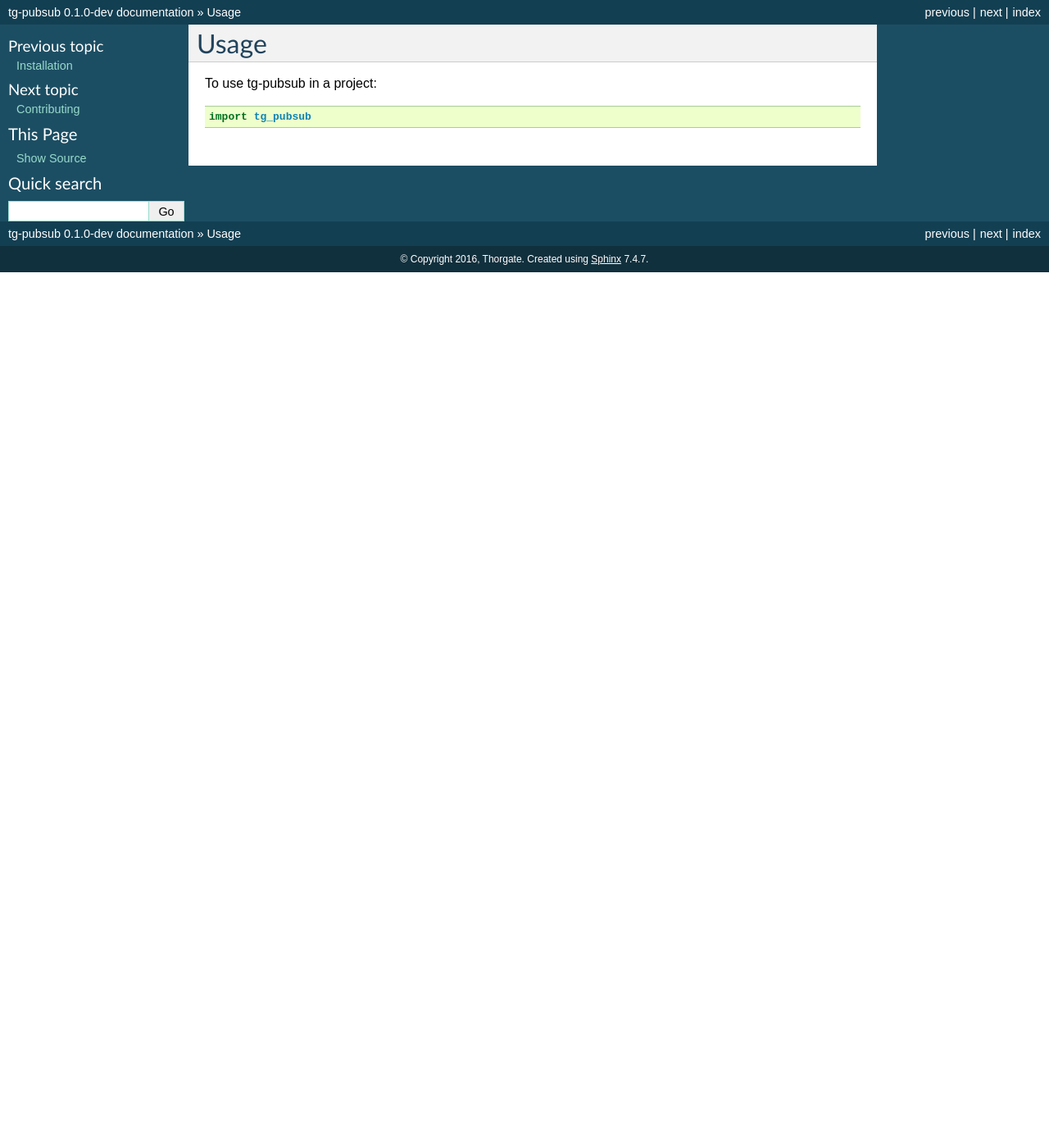
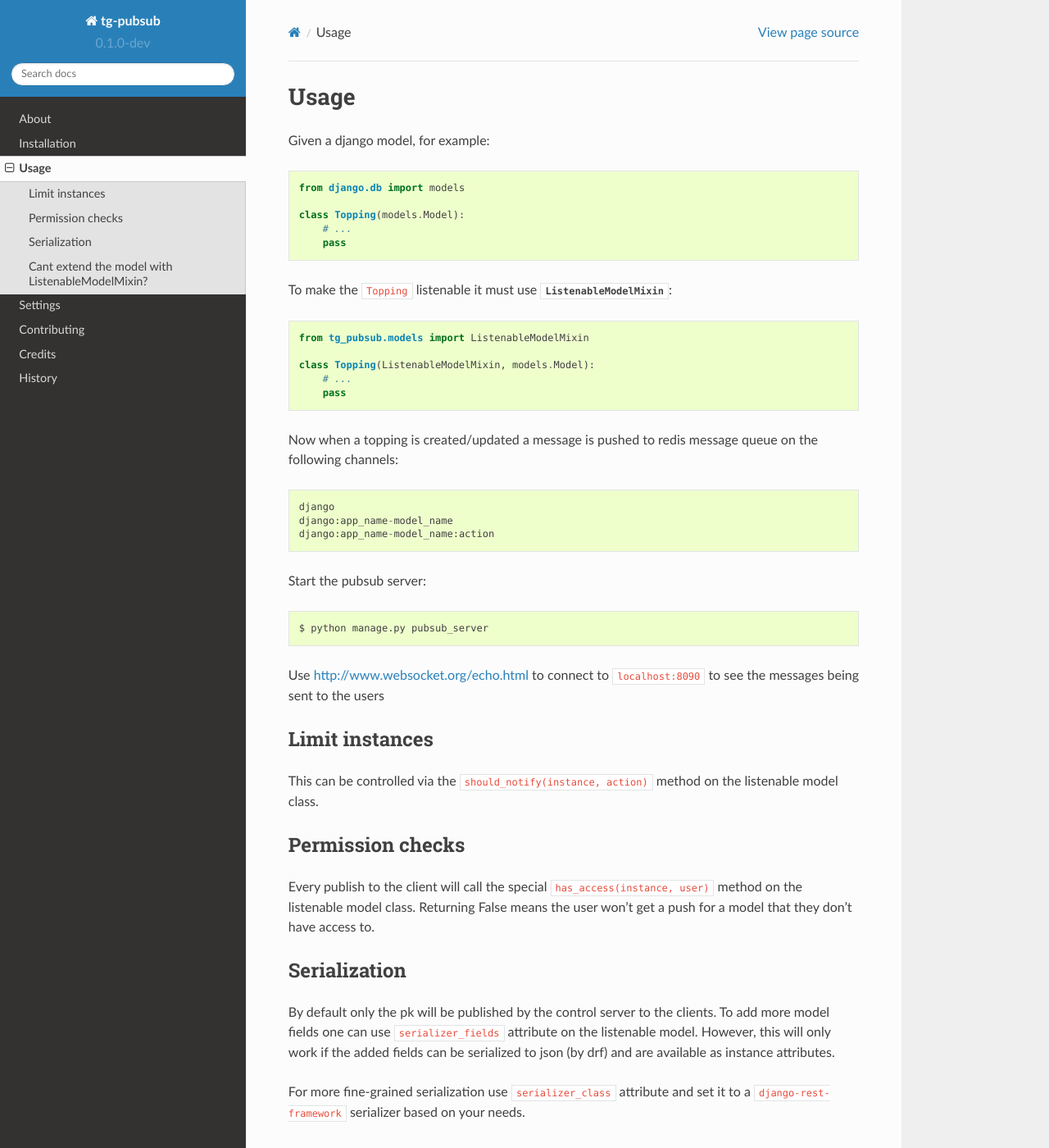
Before and after one commit to thorgate/tg-pubsub, a Sphinx documentation site: the page built from docs/usage.rst, in a window 1280 px wide and 1400 px high. Shown: the whole window at 82% size. Built offline with Sphinx 7.4.7 and the Read the Docs theme 2.0.0, drawn with Linux system fonts in a browser that asks for light colours; some of the changed text lies outside the part shown.

Commit message:
Docs and small changes

```diff
--- a/AUTHORS.rst
+++ b/AUTHORS.rst
@@ -5,7 +5,7 @@ Credits
 Development Lead
 ----------------
 
-* Thorgate <code@thorgate.eu>
+* Jürno Ader <jyrno@thorgate.eu>
 
 Contributors
 ------------
--- a/docs/conf.py
+++ b/docs/conf.py
@@ -15,6 +15,7 @@
 
 import sys
 import os
+import sphinx_rtd_theme
 
 # If extensions (or modules to document with autodoc) are in another
 # directory, add these directories to sys.path here. If the directory is
@@ -30,6 +31,7 @@ project_root = os.path.dirname(cwd)
 # This lets us ensure that the source package is imported, and that its
 # version is used.
 sys.path.insert(0, project_root)
+os.environ.setdefault('DJANGO_SETTINGS_MODULE', 'tests.django_settings')
 
 import tg_pubsub
 
@@ -111,7 +113,7 @@ pygments_style = 'sphinx'
 
 # The theme to use for HTML and HTML Help pages.  See the documentation for
 # a list of builtin themes.
-html_theme = 'default'
+html_theme = 'sphinx_rtd_theme'
 
 # Theme options are theme-specific and customize the look and feel of a
 # theme further.  For a list of options available for each theme, see the
@@ -119,7 +121,7 @@ html_theme = 'default'
 #html_theme_options = {}
 
 # Add any paths that contain custom themes here, relative to this directory.
-#html_theme_path = []
+html_theme_path = [sphinx_rtd_theme.get_html_theme_path()]
 
 # The name for this set of Sphinx documents.  If None, it defaults to
 # "<project> v<release> documentation".
--- a/docs/index.rst
+++ b/docs/index.rst
@@ -14,6 +14,7 @@ Contents:
    readme
    installation
    usage
+   settings
    contributing
    authors
    history
--- a/docs/usage.rst
+++ b/docs/usage.rst
@@ -2,6 +2,77 @@
 Usage
 =====
 
-To use tg-pubsub in a project::
 
-    import tg_pubsub
+Given a django model, for example::
+
+    from django.db import models
+
+    class Topping(models.Model):
+        # ...
+        pass
+
+To make the ``Topping`` listenable it must use :py:class:`~tg_pubsub.models.ListenableModelMixin`::
+
+    from tg_pubsub.models import ListenableModelMixin
+
+    class Topping(ListenableModelMixin, models.Model):
+        # ...
+        pass
+
+
+Now when a topping is created/updated a message is pushed to redis message queue on the following channels::
+
+    django
+    django:app_name-model_name
+    django:app_name-model_name:action
+
+Start the pubsub server::
+
+    $ python manage.py pubsub_server
+
+
+Use http://www.websocket.org/echo.html to connect to ``localhost:8090`` to see the
+messages being sent to the users
+
+Limit instances
+---------------
+
+This can be controlled via the ``should_notify(instance, action)`` method on the listenable model class.
+
+Permission checks
+-----------------
+
+Every publish to the client will call the special ``has_access(instance, user)`` method on the listenable
+model class. Returning False means the user won't get a push for a model that they don't have access to.
+
+Serialization
+-------------
+
+By default only the pk will be published by the control server to the clients. To add more model fields one
+can use ``serializer_fields`` attribute on the listenable model. However, this will only work if the added
+fields can be serialized to json (by drf) and are available as instance attributes.
+
+For more fine-grained serialization use ``serializer_class`` attribute and set it to a ``django-rest-framework``
+serializer based on your needs.
+
+.. _cant-extend-listenable:
+
+Cant extend the model with ListenableModelMixin?
+------------------------------------------------
+
+If you are unable to use :py:class:`~tg_pubsub.models.ListenableModelMixin` there is still hope. First you must
+declare your model listening config::
+
+    from tg_pubsub.models import ModelListenConfig
+
+
+    class HiddenModelListener(ModelListenConfig):
+        model_path = 'some_app.Hidden'  # app_name.model_name of the model you want to listen to
+
+And also add the path of your :py:class:`~tg_pubsub.models.ModelListenConfig` to ``settings.TG_PUBSUB_EXTRA_MODELS``::
+
+    TG_PUBSUB_EXTRA_MODELS = [
+        'path.to.HiddenModelListener',
+    ]
+
+ModelListenConfig supports the same features as :py:class:`~tg_pubsub.models.ListenableModelMixin`
--- a/requirements_dev.txt
+++ b/requirements_dev.txt
@@ -5,3 +5,4 @@ flake8==2.4.1
 tox==2.1.1
 coverage==4.0
 Sphinx==1.3.1
+sphinx_rtd_theme
```
Also changed, not shown: README.rst (+7 -5 lines), docs/installation.rst (+8 -0 lines), docs/modules.rst (added, +7 -0 lines), docs/readme.rst (+12 -1 lines), docs/settings.rst (added, +46 -0 lines), docs/tg_pubsub.management.commands.rst (added, +22 -0 lines), docs/tg_pubsub.management.rst (added, +17 -0 lines), docs/tg_pubsub.rst (added, +77 -0 lines), 7 other files.
